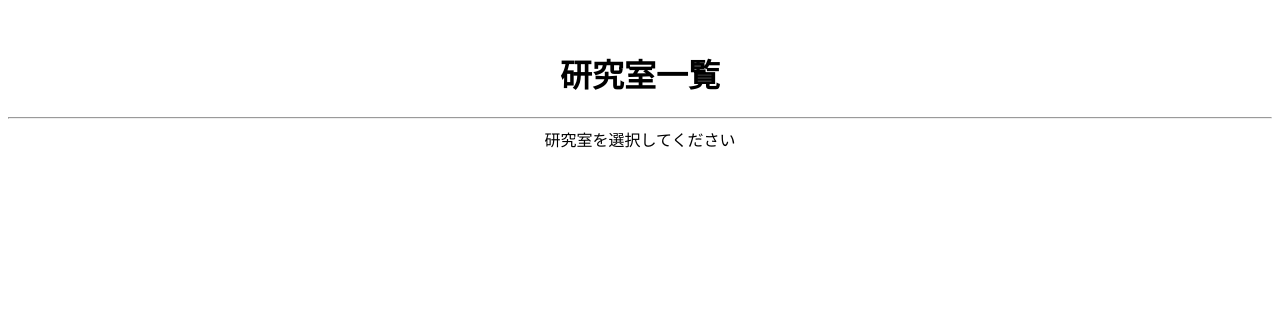
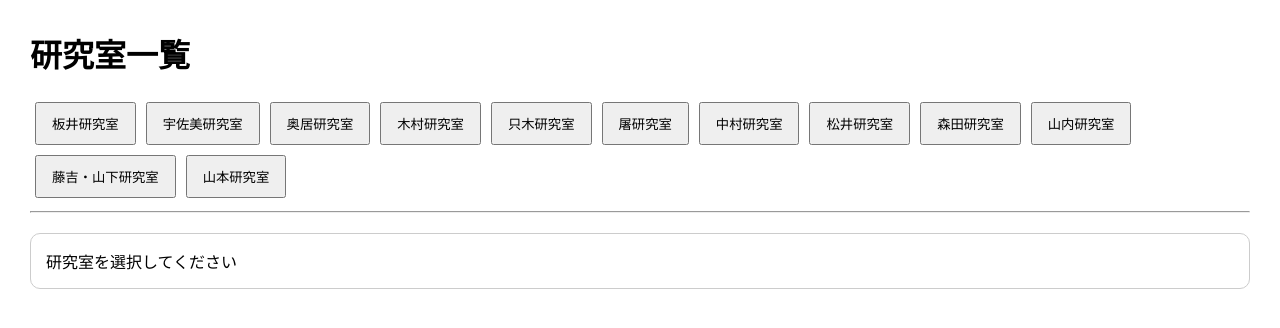
Before and after one commit to Haruto-Kawahara/Lab_matching, a plain HTML site: page index.html in a window 1280 px wide. Drawn offline with Linux system fonts and the light colour scheme; files whose address does not match are found by name.

Commit message:
いくつかの問題を修正しました。

```diff
--- a/css/style.css
+++ b/css/style.css
@@ -1,10 +1,17 @@
-body{
-    text-align:center;
-    font-family:sans-serif;
-    margin-top:50px;
+body {
+    font-family: sans-serif;
+    margin: 30px;
 }
 
-button{
-    padding:15px;
-    font-size:18px;
+button {
+    margin: 5px;
+    padding: 10px 15px;
+    cursor: pointer;
 }
+
+#detailArea {
+    margin-top: 20px;
+    padding: 15px;
+    border: 1px solid #ccc;
+    border-radius: 10px;
+}
--- a/index.html
+++ b/index.html
@@ -1,5 +1,5 @@
 <!DOCTYPE html>
-<html lang=""ja>
+<html lang="ja">
     <head>
         <meta charset="UTF-8">
         <title>研究室配属支援システム</title>
@@ -7,9 +7,9 @@
     </head>
     <body>
         <h1>研究室一覧</h1>
-        <div id="lablist"></div>
+        <div id="labList"></div>
         <hr>
-        <div id="datailArea">
+        <div id="detailArea">
             研究室を選択してください
         </div>
 
```
Also changed, not shown: js/app.js (+0 -8 lines).
